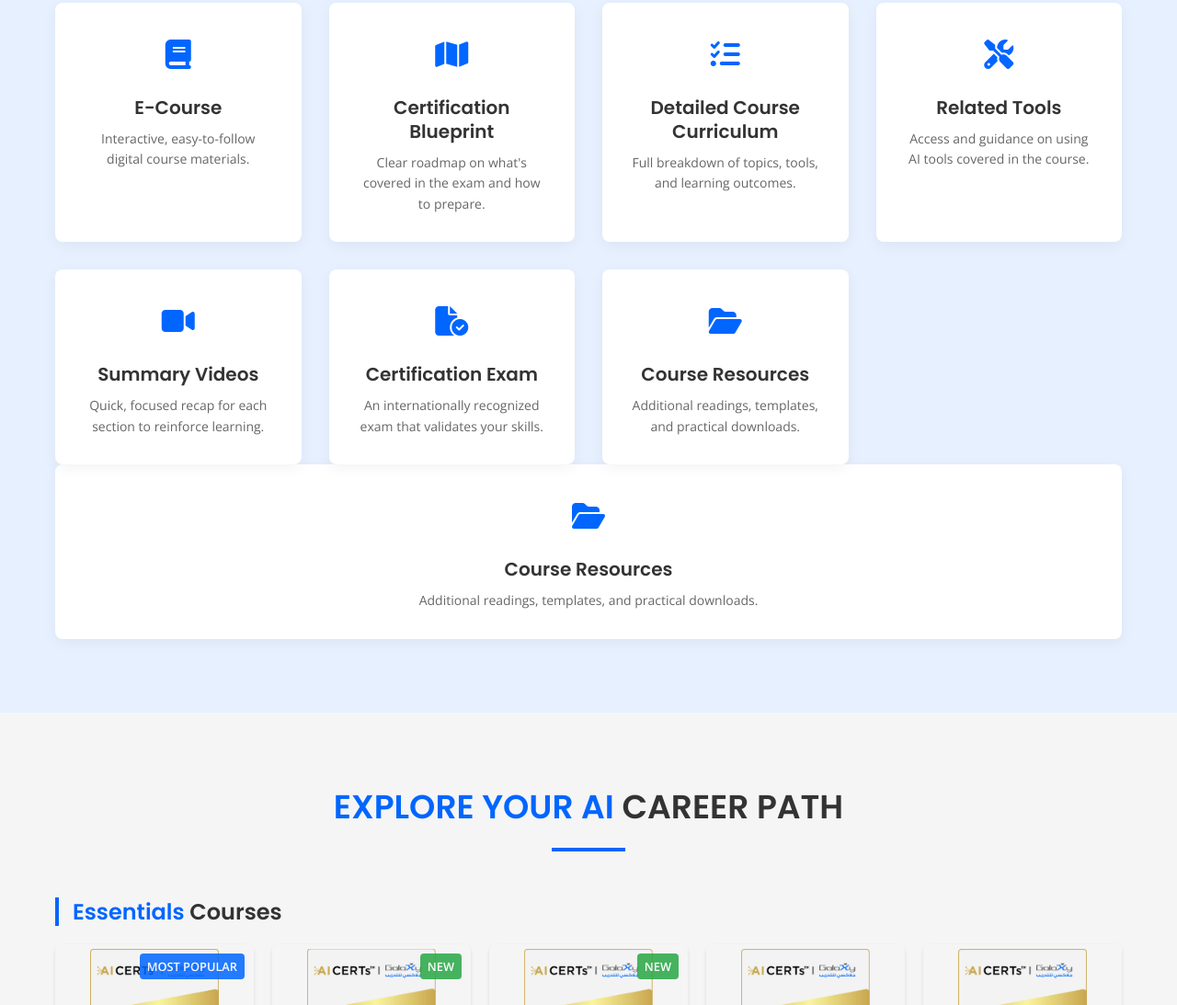
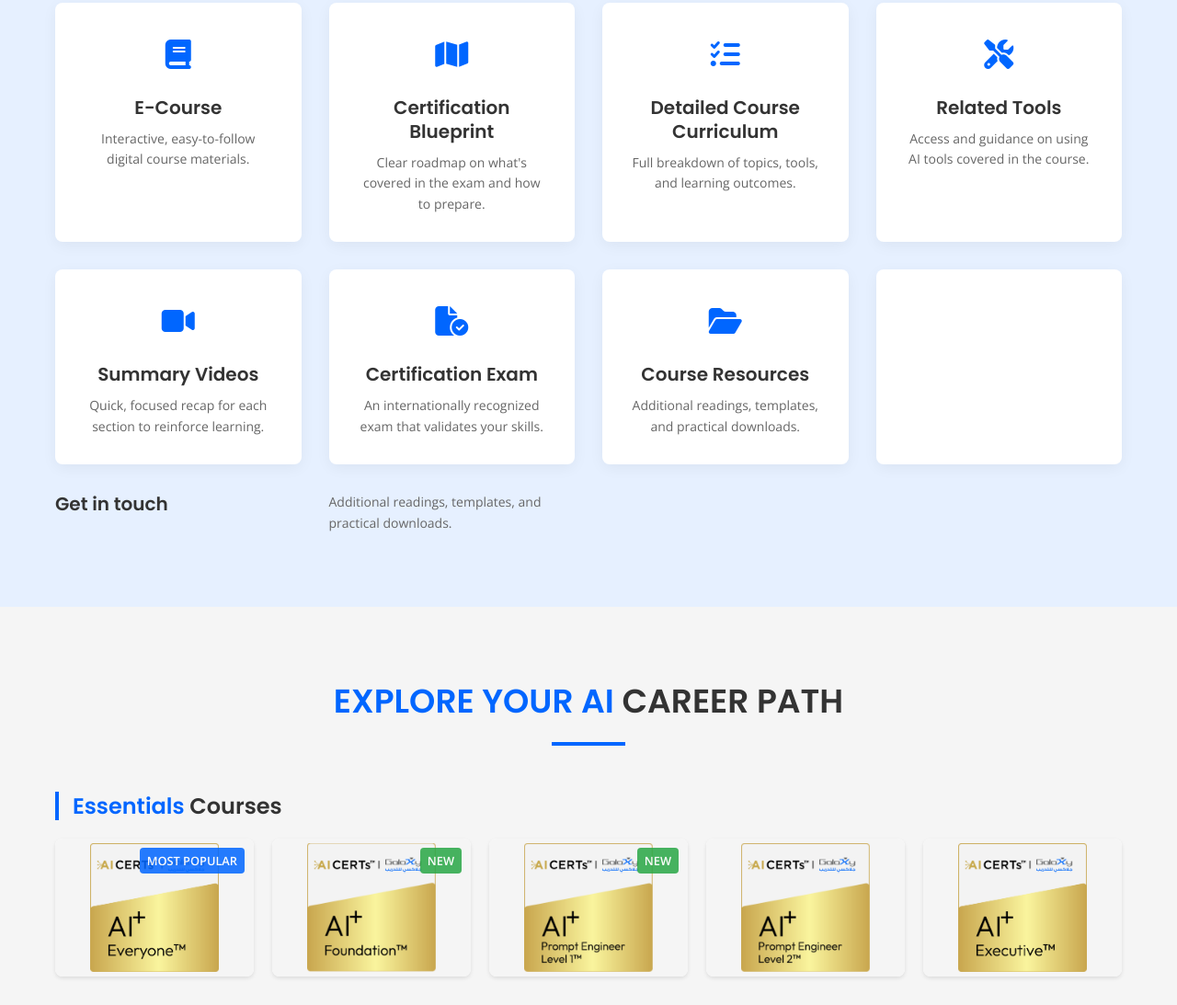
Before and after one commit to zaidbsousa/Galaxy_AI, a plain HTML site: page index.html in a window 1280 px wide. Shown: the part 2206-3299 px from the top of the page at 92% size. Drawn offline with nearby package versions, Linux system fonts and the light colour scheme.

Commit message:
index.html

```diff
--- a/index.html
+++ b/index.html
@@ -251,14 +251,12 @@
                     <h3 class="inclusion-title">Course Resources</h3>
                     <p class="inclusion-description">Additional readings, templates, and practical downloads.</p>
                 </div>
-            </div>
-             <div class="inclusion-item">
-                    <div class="inclusion-icon">
-                        <i class="fas fa-folder-open"></i>
+                 <div class="inclusion-item">
                     </div>
-                    <h3 class="inclusion-title">Course Resources</h3>
+                    <h3 class="inclusion-title">Get in touch</h3>
                     <p class="inclusion-description">Additional readings, templates, and practical downloads.</p>
                 </div>
+            </div>
             </div>
         </div>
     </section>
```
